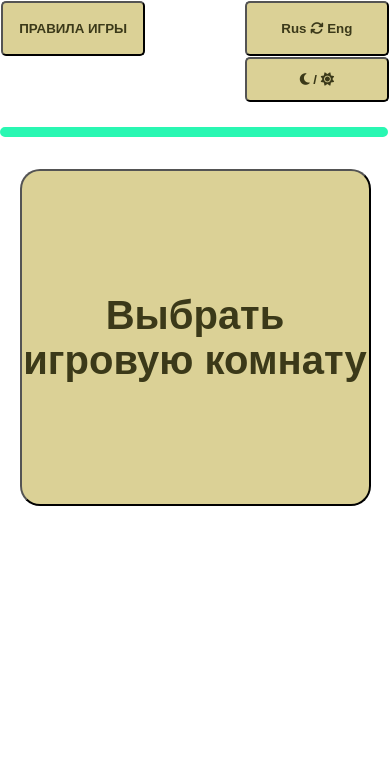
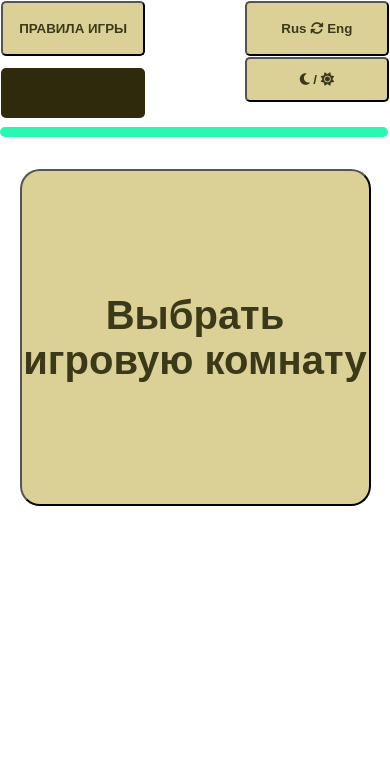
Before and after one commit to pashtetikss/Okaiya-game-, a website: page index.html in a window 390 px wide. Shown: the top 760 px of the page. Drawn offline with Linux system fonts and the light colour scheme.

Commit message:
init:adaptive

```diff
--- a/style.css
+++ b/style.css
@@ -1371,4 +1371,18 @@ background-repeat: no-repeat;
     75%  {transform: rotate(0deg)}
     100% {transform: rotate(360deg)}
   }
+  .nameRoomInfo{
+    rotate: 0deg;
+    background-color: #302a0c;
+    color: rgb(223, 218, 153);
+    width: 37%;
+    height: 50px;
+    top: 8%;
+    left: 1px;
+    position: absolute;
+    font-weight: bold;
+    cursor: cell;
+    border-radius: 5px;
+    font-size: 15.5px;
+  }
 }
```
